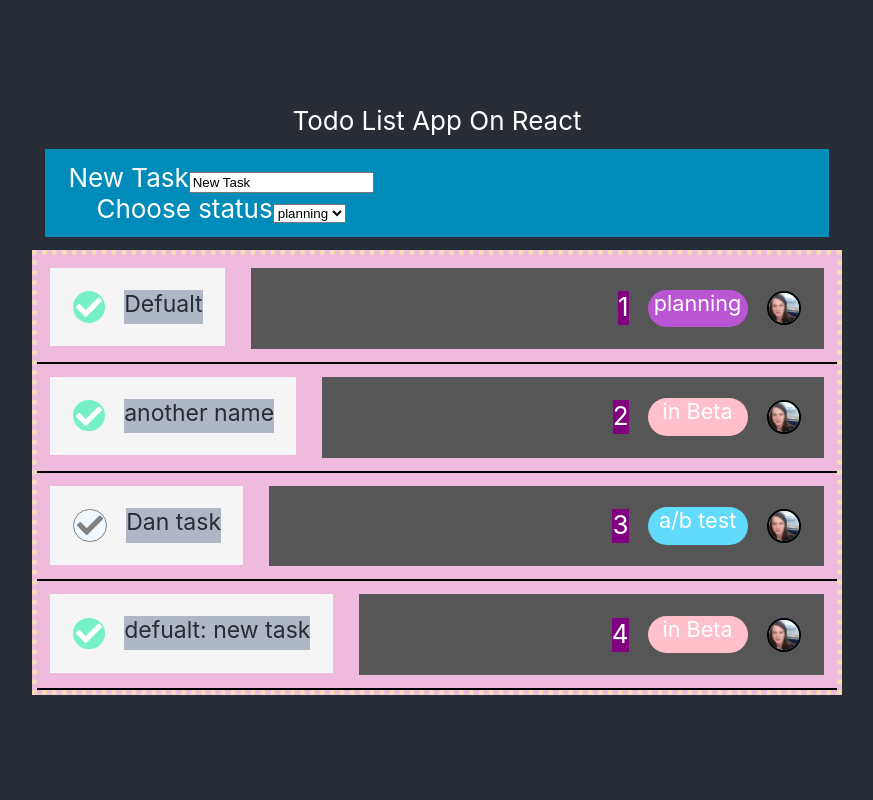
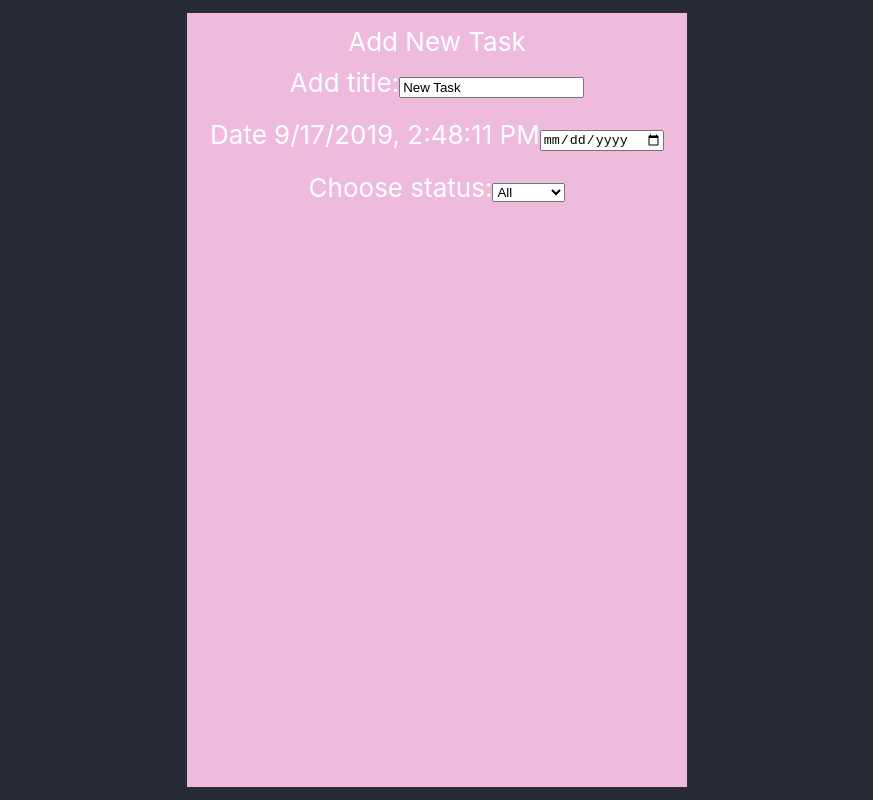
Before and after one commit to galiii/react-tutorial3, a React (Create React App) app in the folder my-app/: page / in a window 1280 px wide. Shown: the whole page, without its empty margins (203-1076 px from the left). Built offline with nearby package versions, Linux system fonts and the light colour scheme.

Commit message:
adding a form starting to understand the input and so on

```diff
--- a/my-app/src/App.css
+++ b/my-app/src/App.css
@@ -94,12 +94,13 @@ li {
   padding: 0.4em;*/
 }
 
-/*** Done item ***/
+/*** Done item
 .check-item {
   /*border: 2px solid grey;*/
-  /*border-radius: 100%;*/
-  /*float: left;*/
+/*border-radius: 100%;*/
+/*float: left;
 }
+*/
 .check-item > div {
   /*width: 30px;*/
   /*border: 2px solid black;*/
@@ -234,3 +235,16 @@ li {
 form > label {
   padding: 0.4em;
 }
+
+.add-task {
+  margin: 0.5em;
+  padding: 0.5em;
+  background-color: #eebbdd;
+  display: flex;
+  flex: 1;
+  /*flex-wrap: wrap;*/
+}
+
+label {
+  display: block;
+}
--- a/my-app/src/App.js
+++ b/my-app/src/App.js
@@ -1,15 +1,15 @@
-import React from 'react';
+import React from "react";
 //import logo from './logo.svg';
-import './App.css';
-import Todo from './components/Todo';
+import "./App.css";
+//import Todo from "./components/Todo";
+import FormTask from "./components/FormTask";
 
 function App() {
   return (
     <div className="App">
       <div className=" App-header">
-        <Todo />
+        <FormTask />
       </div>
-
     </div>
   );
 }
--- /dev/null
+++ b/my-app/src/components/FormTask.js
@@ -0,0 +1,66 @@
+import React from "react";
+
+class FormTask extends React.Component {
+  state = {
+    title: "New Task",
+    done: false,
+    stats: "",
+    dueDate: new Date().toLocaleString()
+  };
+
+  handleTitleChange = event => {
+    this.setState({
+      title: event.target.value
+    });
+    console.log("The title is ", this.state.title);
+  };
+
+  handleStatusChange = event => {
+    this.setState({
+      stats: event.target.value
+    });
+    console.log("The stats is ", this.state.stats);
+  };
+
+  render() {
+    return (
+      <div className="add-task">
+        <form>
+          <div>Add New Task</div>
+          <label htmlFor="title">
+            Add title:
+            <input
+              id="title"
+              value={this.state.title}
+              onChange={this.handleTitleChange}
+            />
+          </label>
+
+          <label htmlFor="date">
+            Date {this.state.dueDate}
+            <input id="dueDate" type="date" step="7"></input>
+          </label>
+          <label htmlFor="stats">
+            Choose status:
+            <select
+              id="stats"
+              value={this.state.stats}
+              onChange={this.handleStatusChange}
+              onBlur={this.handleStatusChange}
+            >
+              <option>All</option>
+
+              {["in Beta", "planning", "a/b test"].map(item => (
+                <option key={item} value={item}>
+                  {item}
+                </option>
+              ))}
+            </select>
+          </label>
+        </form>
+      </div>
+    );
+  }
+}
+
+export default FormTask;
```
